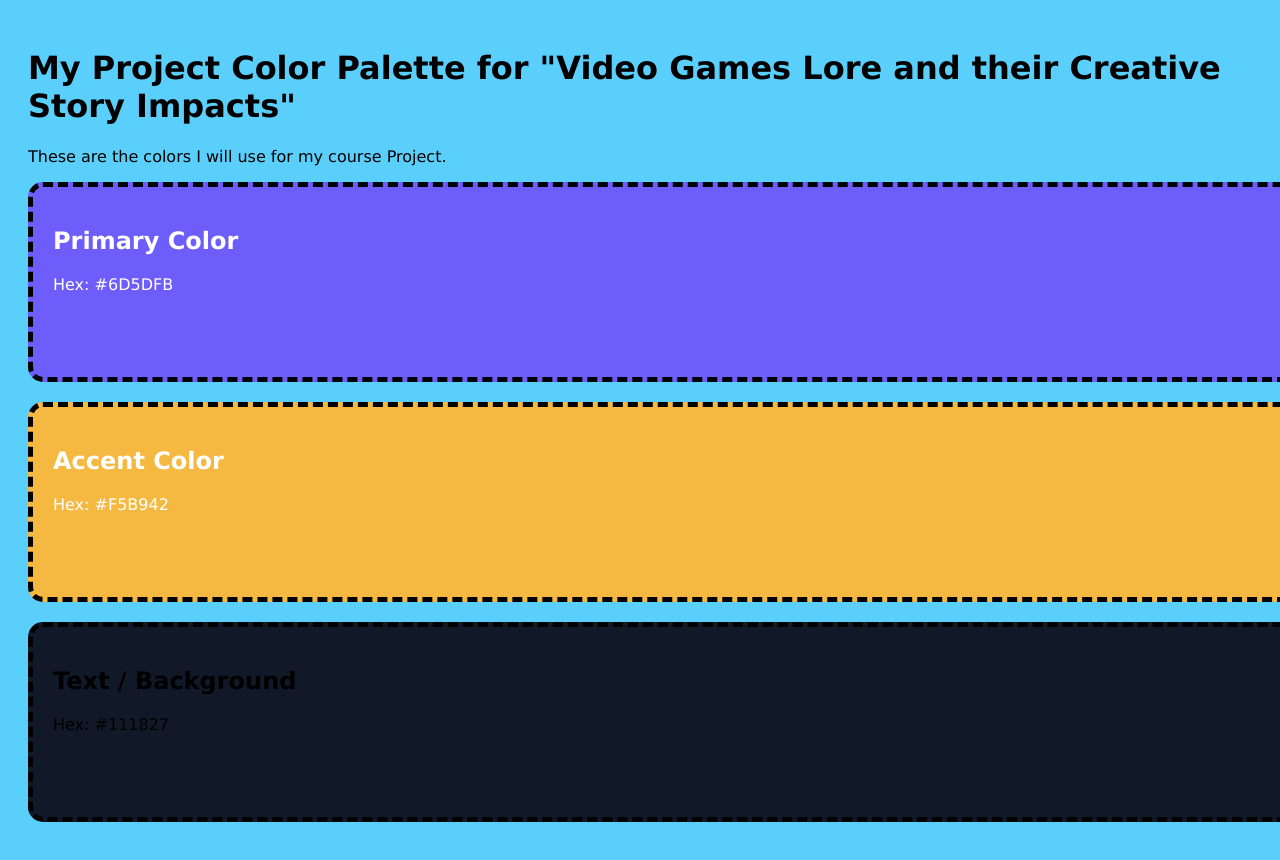
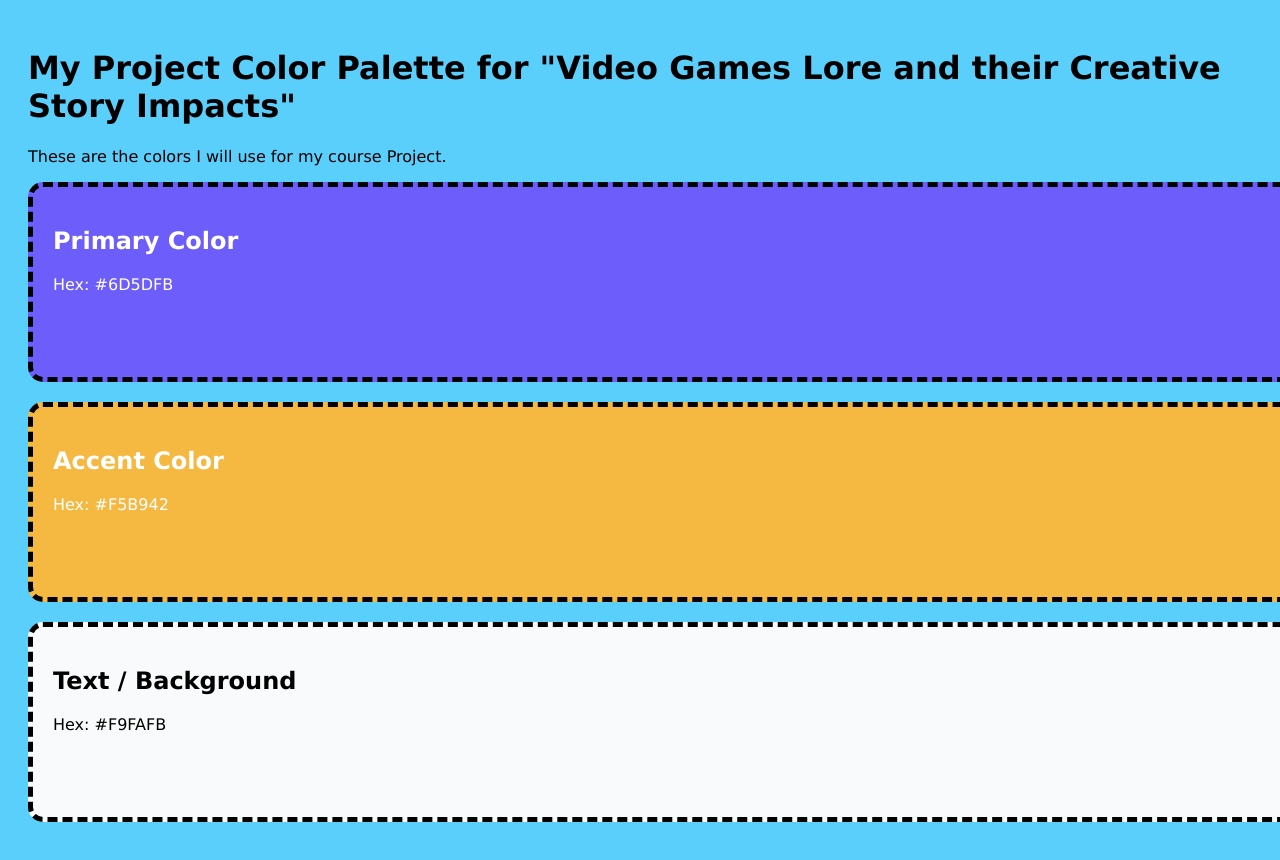
Before and after one commit to CIT85/adamc-pub, a plain HTML site: page w4/index.html in a window 1280 px wide. Shown: the top 860 px of the page. Drawn offline with Linux system fonts and the light colour scheme.

Commit message:
Switched colors of Text/Background

```diff
--- a/w4/css/style.css
+++ b/w4/css/style.css
@@ -30,6 +30,6 @@ body {
 
 /* 3. Text/Light Color */
 .text {
-    background-color: #111827; /* CHANGE THIS */
+    background-color: #F9FAFB; /* CHANGE THIS */
     color: black; /* Dark text for light background */
 }
--- a/w4/index.html
+++ b/w4/index.html
@@ -22,7 +22,7 @@
 
     <div class="swatch text">
         <h2>Text / Background</h2>
-        <p>Hex: #111827</p>
+        <p>Hex: #F9FAFB</p>
     </div>
 
 </body>
```
